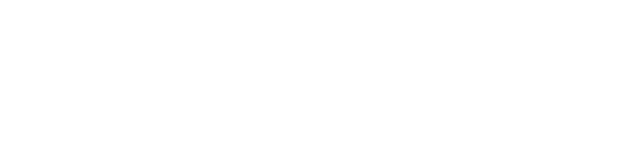
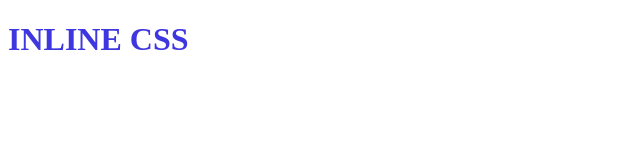
Before and after one commit to agrajjain4786/CSS, a plain HTML site: page index.html in a window 1280 px wide. Shown: the whole page, without its empty margins (0-640 px from the left). Drawn offline with Linux system fonts and the light colour scheme.

Commit message:
inline css

```diff
--- a/index.html
+++ b/index.html
@@ -5,5 +5,7 @@
     <meta name="viewport" content="width=device-width, initial-scale=1.0" />
     <title>Document</title>
   </head>
-  <body></body>
+  <body>
+    <h1 style="color: #3e36df">INLINE CSS</h1>
+  </body>
 </html>
```
